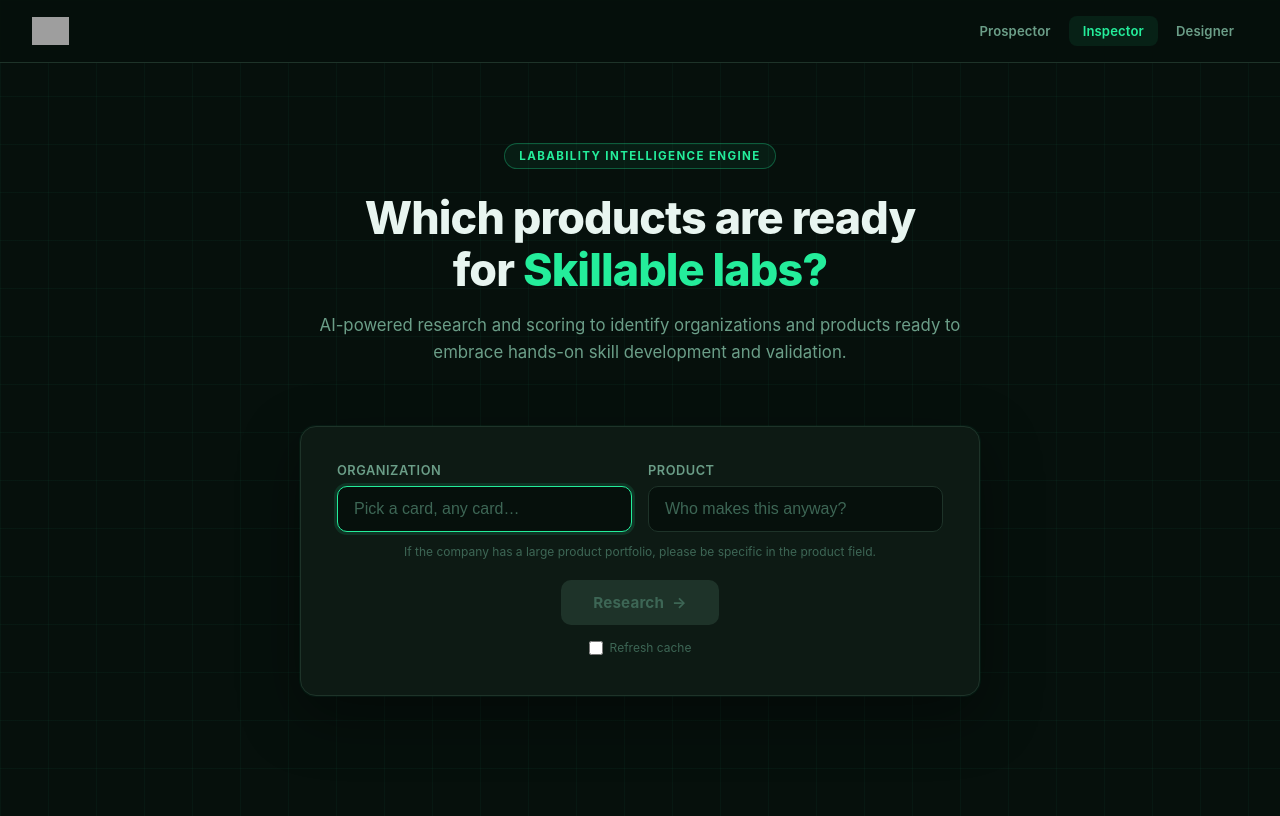
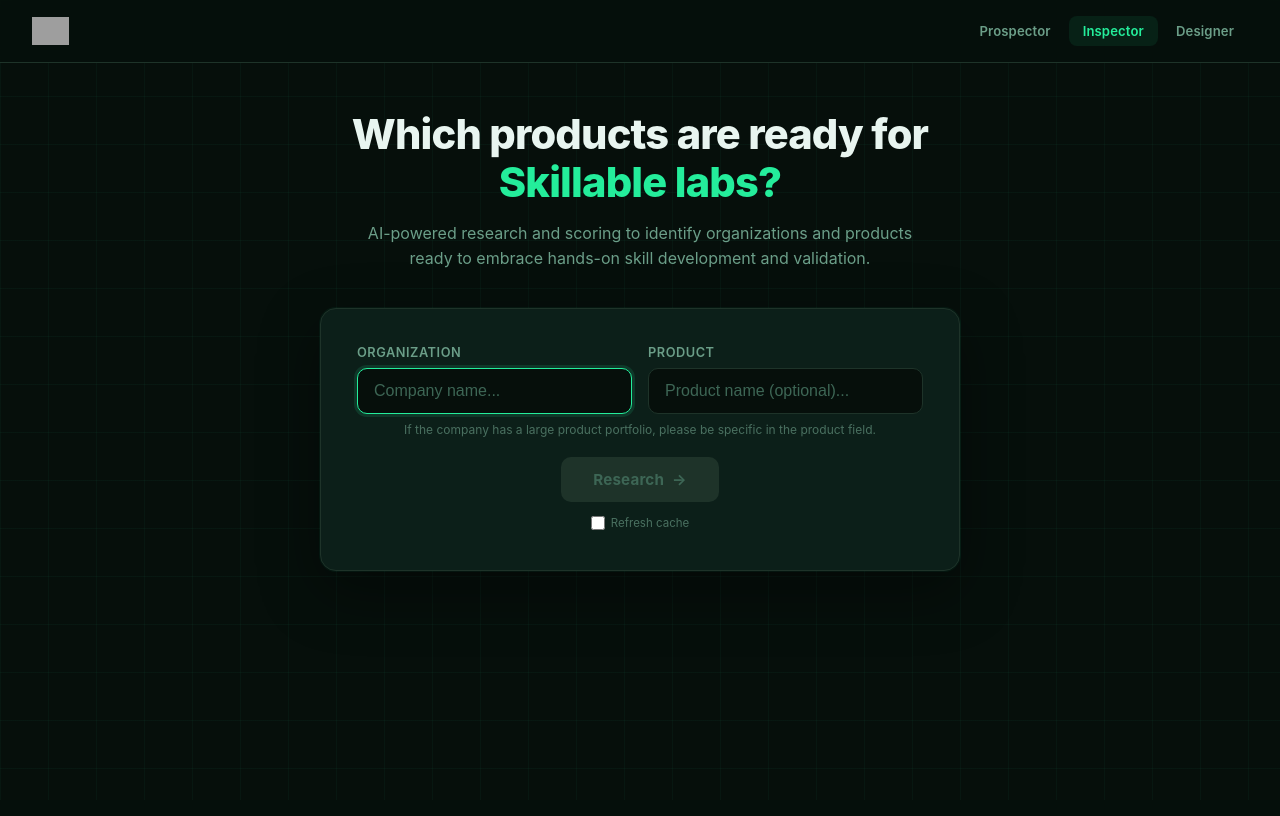
Before and after one commit to fgartland4/skillable-intelligence, a Flask app: page /inspector in a window 1280 px wide. After the commit the page ends 769 px from the top, so only its background shows below. Run offline with Flask 3, Linux system fonts and the light colour scheme; parts of the project's set-up code (start-up, migrations or seed data) failed here and were passed over; some libraries are stand-ins or nearby versions; grey boxes are pictures that could not be loaded.

Commit message:
Caseboard UX overhaul + discovery-stage badge standard
Inspector home:
- Remove recent analyses list, green eyebrow badge
- Move hero up, center content, tighten placeholders
- Refresh cache kept as subtle link under Research button

Caseboard:
- Back button: "Back to Company Search"
- Company classification badge: {CATEGORY} . {TYPE} for software
  companies (3+ categories = "Enterprise Software"), type-only for
  others. Replaces standalone org badge.
- Product subcategory field added to discovery prompt - replaces
  broad category on product rows (e.g., "Endpoint Protection"
  instead of "Cybersecurity")
- Deployment model badges on all products: Installable (green),
  Hybrid (green), Cloud-Native (dim), SaaS-Only (amber)
- Badge order standardized: deployment model, then subcategory
- At a Glance: heading restored, zero-count tiers muted at 0.3
  opacity, tier header font/colors matched to left column
- Tier count numbers removed from section headers
- Competitive landscape moved to left column with card layout,
  category badges added to competitor rows
- Research time moved inline with product count

Framework and docs:
- Badging-Framework-Core.md: new "Discovery-Stage Badges" section
  with Company Classification, Product Subcategory, and Deployment
  Model standards
- All table column headers: replaced with locked vocabulary
- discovery.txt: subcategory field added, deployment model
  descriptions updated with display labels
- product_detail.html: deployment model display mapped to labels

Co-Authored-By: Claude Opus 4.6 (1M context) <noreply@anthropic.com>

```diff
--- a/backend/models.py
+++ b/backend/models.py
@@ -132,7 +132,7 @@ class Product:
     name: str
     category: str
     description: str = ""
-    deployment_model: str = ""          # "self-hosted", "cloud", "hybrid", "SaaS-only"
+    deployment_model: str = ""          # "self-hosted" (Installable), "cloud" (Cloud-Native), "hybrid", "saas-only" (SaaS-Only)
     orchestration_method: str = ""      # e.g. "Hyper-V: Standard", "Azure Cloud Slice: Full Lifecycle API", "Simulation"
     skillable_mechanism: str = ""       # "Skillable Datacenter", "Cloud Slice - Azure/AWS", etc.
     fabric: str = ""                    # "Hyper-V", "ESX", "Docker", "Azure Cloud Slice", "AWS Cloud Slice", "Custom API", "Simulation", "Unclear"
--- a/backend/routes/inspector_routes.py
+++ b/backend/routes/inspector_routes.py
@@ -142,16 +142,49 @@ def caseboard(discovery_id: str):
         p["cached"] = bool(cached_score and _cache_is_fresh(cached_score.get("scored_at", "")))
 
     # Extract competitive_landscape from discovery for the right panel.
-    # Source: partnership_signals.existing_lab_partner from Claude discovery response.
-    partnership = discovery.get("partnership_signals") or {}
-    existing_partner = partnership.get("existing_lab_partner")
-    if isinstance(existing_partner, list):
-        competitive_landscape = [{"name": c} for c in existing_partner if c]
-    elif isinstance(existing_partner, str) and existing_partner.strip():
-        competitive_landscape = [{"name": existing_partner.strip()}]
+    # Source: competitive_products from Claude discovery response (competitor vendors,
+    # not lab platform partners). Each entry has: competitor_name, product_name,
+    # category, competitive_context.
+    raw_competitors = discovery.get("competitive_products") or []
+    competitive_landscape = []
+    for c in raw_competitors:
+        if isinstance(c, dict):
+            competitive_landscape.append({
+                "name": c.get("competitor_name", ""),
+                "product": c.get("product_name", ""),
+                "category": c.get("category", ""),
+                "context": c.get("competitive_context", ""),
+            })
+        elif isinstance(c, str) and c.strip():
+            competitive_landscape.append({"name": c.strip()})
+    discovery["competitive_landscape"] = competitive_landscape
+
+    # Compute company classification badge: {CATEGORY} · {TYPE} for software companies,
+    # just {TYPE} for everything else. Per Badging-Framework-Core.md Discovery-Stage Badges.
+    org_type = discovery.get("organization_type", "software_company")
+    org_type_labels = {
+        "software_company": "Software",
+        "training_organization": "Training Org",
+        "academic_institution": "Academic",
+        "systems_integrator": "Systems Integrator",
+        "technology_distributor": "Tech Distributor",
+        "professional_services": "Professional Services",
+    }
+    type_label = org_type_labels.get(org_type, "Organization")
+
+    if org_type == "software_company":
+        # Count distinct top-level categories across all non-TC products
+        categories = {p.get("category", "") for p in discovery.get("products", [])
+                      if p.get("category") and p.get("category") != "Training & Certification"}
+        if len(categories) >= 3:
+            company_badge = "Enterprise Software"
+        elif categories:
+            company_badge = " · ".join(sorted(categories)) + " · Software"
+        else:
+            company_badge = "Software"
     else:
-        competitive_landscape = []
-    discovery["competitive_landscape"] = competitive_landscape
+        company_badge = type_label
+    discovery["_company_badge"] = company_badge
 
     existing_analysis = find_analysis_by_discovery_id(discovery_id)
     return render_template("caseboard.html", discovery=discovery, existing_analysis=existing_analysis)
--- a/tools/inspector/templates/home.html
+++ b/tools/inspector/templates/home.html
@@ -4,61 +4,71 @@
     <meta charset="UTF-8">
     <meta name="viewport" content="width=device-width, initial-scale=1.0">
     <link rel="icon" type="image/png" href="/static/img/favicon.png">
-    <title>Labability Intelligence Engine — Skillable</title>
+    <title>Inspector — Skillable Intelligence</title>
     <style>
+        {% include '_theme.html' %}
         * { margin: 0; padding: 0; box-sizing: border-box; }
         button { font-family: inherit; }
         body {
             font-family: -apple-system, BlinkMacSystemFont, 'Segoe UI', Roboto, sans-serif;
-            background-color: #06100c;
+            background-color: var(--sk-bg);
             background-image:
                 linear-gradient(rgba(36,237,155,0.04) 1px, transparent 1px),
                 linear-gradient(90deg, rgba(36,237,155,0.04) 1px, transparent 1px);
             background-size: 48px 48px;
-            color: #e8f5f0;
+            color: var(--sk-text);
             min-height: 100vh;
         }
 
-
-        /* Hero */
-        .hero { text-align: center; padding: 80px 20px 60px; }
-        .hero-eyebrow {
-            display: inline-block; font-size: 0.72rem; font-weight: 700;
-            letter-spacing: 0.12em; text-transform: uppercase;
-            color: #24ED9B; border: 1px solid rgba(36,237,155,0.3);
-            padding: 5px 14px; border-radius: 20px; margin-bottom: 24px;
-            background: rgba(36,237,155,0.06);
-        }
+        /* Hero — compact, centered */
+        .hero { text-align: center; padding: 48px 20px 36px; max-width: 660px; margin: 0 auto; }
         .hero h1 {
-            font-size: 2.8rem; font-weight: 800; line-height: 1.15;
-            color: #e8f5f0; max-width: 600px; margin: 0 auto 16px;
+            font-size: 2.6rem; font-weight: 800; line-height: 1.15;
+            color: var(--sk-text); margin: 0 auto 14px;
             letter-spacing: -0.02em;
         }
-        .hero h1 span { color: #24ED9B; }
-        .hero-sub { color: #6b9e88; font-size: 1.05rem; max-width: 660px; margin: 0 auto; line-height: 1.6; }
+        .hero h1 span { color: var(--sk-accent); }
+        .hero-sub {
+            color: var(--sk-text-muted); font-size: 1rem;
+            max-width: 560px; margin: 0 auto; line-height: 1.6;
+        }
 
         /* Search card */
-        .container { max-width: 720px; margin: 0 auto; padding: 0 20px 80px; }
+        .container { width: 100%; max-width: 680px; margin: 0 auto; padding: 0 20px 80px; }
         .search-card {
-            background: #0d1a14; border: 1px solid #1e3329;
-            border-radius: 16px; padding: 36px; margin-bottom: 40px;
+            background: var(--sk-surface); border: 1px solid var(--sk-border);
+            border-radius: 16px; padding: 36px;
             box-shadow: 0 0 0 1px rgba(36,237,155,0.05), 0 20px 60px rgba(0,0,0,0.4);
         }
-        .form-group { margin-bottom: 20px; }
-        .form-group label { display: block; font-size: 0.8rem; color: #6b9e88; margin-bottom: 8px; font-weight: 600; letter-spacing: 0.04em; text-transform: uppercase; }
+        .form-row {
+            display: grid; grid-template-columns: 1fr 1fr; gap: 16px;
+            margin-bottom: 8px;
+        }
+        .form-group label {
+            display: block; font-size: 0.8rem; color: var(--sk-text-muted);
+            margin-bottom: 8px; font-weight: 600; letter-spacing: 0.04em;
+            text-transform: uppercase;
+        }
         .form-group input {
             width: 100%; padding: 13px 16px;
-            border-radius: 10px; border: 1px solid #1e3329;
-            background: #06100c; color: #e8f5f0;
+            border-radius: 10px; border: 1px solid var(--sk-border);
+            background: var(--sk-bg); color: var(--sk-text);
             font-size: 1rem; outline: none;
             transition: border-color 0.2s, box-shadow 0.2s;
         }
-        .form-group input:focus { border-color: #24ED9B; box-shadow: 0 0 0 3px rgba(36,237,155,0.12); }
+        .form-group input:focus {
+            border-color: var(--sk-accent);
+            box-shadow: 0 0 0 3px rgba(36,237,155,0.12);
+        }
         .form-group input::placeholder { color: #3d6655; }
-        .form-group .hint { font-size: 0.78rem; color: #3d6655; margin-top: 6px; }
+        .form-hint {
+            text-align: center; font-size: 0.75rem; color: var(--sk-text-dim);
+            margin-bottom: 20px;
+        }
+        .form-actions { text-align: center; }
         .btn {
             display: inline-flex; align-items: center; gap: 8px;
-            padding: 13px 32px; background: #24ED9B; color: #06100c;
+            padding: 13px 32px; background: var(--sk-accent); color: var(--sk-bg);
             border: none; border-radius: 10px; font-size: 0.95rem;
             font-weight: 700; cursor: pointer;
             transition: background 0.2s, box-shadow 0.2s;
@@ -66,26 +76,12 @@
         }
         .btn:hover { background: #1dd88a; box-shadow: 0 0 24px rgba(36,237,155,0.3); }
         .btn:disabled { background: #1e3329; color: #3d6655; cursor: not-allowed; box-shadow: none; }
-
-        /* Recent analyses */
-        .section-heading {
-            font-size: 0.68rem; font-weight: 600; color: #2a4a3a;
-            text-transform: uppercase; letter-spacing: 0.1em;
-            margin-bottom: 8px; padding-left: 120px;
+        .refresh-link {
+            display: inline-flex; align-items: center; gap: 6px;
+            margin-top: 14px; cursor: pointer; user-select: none;
         }
-        .recent-list { list-style: none; display: flex; flex-direction: column; gap: 2px; }
-        .recent-item {
-            padding: 7px 4px;
-            display: flex; justify-content: space-between; align-items: center;
-            border-bottom: 1px solid #0d1a14;
-        }
-        .recent-item:last-child { border-bottom: none; }
-        .recent-item a { color: #4a7a62; text-decoration: none; font-size: 0.85rem; font-weight: 500; padding-left: 120px; max-width: 300px; overflow: hidden; white-space: nowrap; text-overflow: ellipsis; }
-        .recent-item a:hover { color: #24ED9B; }
-        .recent-item .meta { color: #2a4a3a; font-size: 0.75rem; }
-        .score-pill {
-            color: #3d6655; font-size: 0.75rem; font-weight: 600; white-space: nowrap; padding-right: 60px;
-        }
+        .refresh-link input { width: 14px; height: 14px; accent-color: var(--sk-accent); cursor: pointer; }
+        .refresh-link span { font-size: 0.72rem; color: var(--sk-text-dim); }
     </style>
 </head>
 <body>
@@ -93,7 +89,6 @@
     {% include '_nav.html' %}
 
     <div class="hero">
-        <div class="hero-eyebrow">Labability Intelligence Engine</div>
         <h1>Which products are ready for <span>Skillable labs?</span></h1>
         <p class="hero-sub">AI-powered research and scoring to identify organizations and products ready to embrace hands-on skill development and validation.</p>
     </div>
@@ -101,49 +96,35 @@
     <div class="container">
         <div class="search-card">
             <form method="POST" action="/inspector/discover" id="analyzeForm">
-                <div style="display:grid; grid-template-columns:1fr 1fr; gap:16px; margin-bottom:8px;">
-                    <div class="form-group" style="margin-bottom:0">
+                <div class="form-row">
+                    <div class="form-group">
                         <label for="company_name">Organization</label>
                         <input type="text" id="company_name" name="company_name"
-                            placeholder="Pick a card, any card…" autofocus>
+                            placeholder="Company name..." autofocus>
                     </div>
-                    <div class="form-group" style="margin-bottom:0">
+                    <div class="form-group">
                         <label for="product_name">Product</label>
                         <input type="text" id="product_name" name="product_name"
-                            placeholder="Who makes this anyway?">
+                            placeholder="Product name (optional)...">
                     </div>
                 </div>
-                <div style="text-align:center; margin-bottom:20px;">
-                    <span style="font-size:0.75rem; color:#3d6655;">If the company has a large product portfolio, please be specific in the product field.</span>
+                <div class="form-hint">
+                    If the company has a large product portfolio, please be specific in the product field.
                 </div>
-                <div style="text-align:center;">
+                <div class="form-actions">
                     <button type="submit" class="btn" id="submitBtn" disabled>
                         <span>Research</span>
                         <span>&#8594;</span>
                     </button>
-                    <div style="margin-top:14px;">
-                        <label style="display:inline-flex; align-items:center; gap:7px; cursor:pointer; user-select:none;">
-                            <input type="checkbox" name="force_refresh" value="1" id="forceRefresh"
-                                style="width:14px; height:14px; accent-color:#24ED9B; cursor:pointer;">
-                            <span style="font-size:0.75rem; color:#3d6655;">Refresh cache</span>
+                    <div>
+                        <label class="refresh-link">
+                            <input type="checkbox" name="force_refresh" value="1" id="forceRefresh">
+                            <span>Refresh cache</span>
                         </label>
                     </div>
                 </div>
             </form>
         </div>
-
-
-        {% if recent %}
-        <div class="section-heading">Recent</div>
-        <ul class="recent-list">
-            {% for item in recent[:6] %}
-            <li class="recent-item">
-                <a href="/inspector/results/{{ item.analysis_id }}">{{ item.company_name }}</a>
-                <span class="meta score-pill">{{ item.analyzed_at[:10] }} | <span{% if item.top_score < 35 %} style="color:#a05858"{% endif %}>{{ item.top_score }}/100</span></span>
-            </li>
-            {% endfor %}
-        </ul>
-        {% endif %}
     </div>
 
     <script>
@@ -155,7 +136,6 @@
         }
         orgInput.addEventListener('input', checkReady);
         prodInput.addEventListener('input', checkReady);
-        // Handle pre-filled values on load and browser back (bfcache restore).
         checkReady();
         window.addEventListener('pageshow', checkReady);
         document.getElementById('analyzeForm').addEventListener('submit', function() {
--- a/tools/inspector/templates/product_detail.html
+++ b/tools/inspector/templates/product_detail.html
@@ -229,7 +229,8 @@
                 <span class="meta-chip"><span>Method:</span> {{ product.orchestration_method or product.skillable_path }}</span>
                 {% endif %}
                 {% if product.deployment_model %}
-                <span class="meta-chip"><span>Deploy:</span> {{ product.deployment_model }}</span>
+                {%- set deploy_labels = {'self-hosted': 'Installable', 'hybrid': 'Hybrid', 'cloud': 'Cloud-Native', 'saas-only': 'SaaS-Only'} -%}
+                <span class="meta-chip"><span>Deploy:</span> {{ deploy_labels.get(product.deployment_model, product.deployment_model) }}</span>
                 {% endif %}
                 {% if product.skillable_mechanism %}
                 <span class="meta-chip"><span>Mechanism:</span> {{ product.skillable_mechanism }}</span>
```
Also changed, not shown: backend/prompts/discovery.txt (+8 -6 lines), docs/Badging-Framework-Core.md (+66 -10 lines), tools/inspector/templates/caseboard.html (+83 -82 lines).
